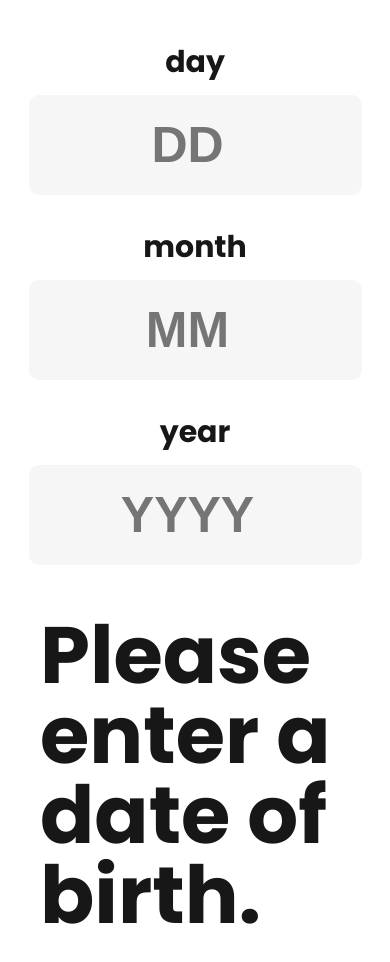
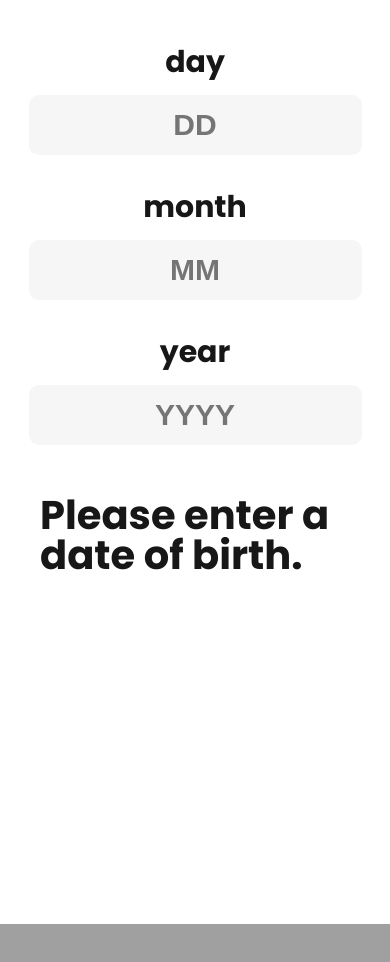
Before and after one commit to Rasgrin/age-detective, a React (Vite) app: page / in a window 390 px wide. Shown: the top 962 px of the page. After the commit the page ends 924 px from the top, so only its background shows below. Built offline with nearby package versions, Linux system fonts and the light colour scheme.

Commit message:
responsive

```diff
--- a/src/components/inputs/inputs.scss
+++ b/src/components/inputs/inputs.scss
@@ -34,19 +34,21 @@
       border-radius: 10px;
       border: none;
       padding: 0 30px;
-      height: 100px;
 
-      font-size: 50px;
       font-weight: 600;
       background-color: #f6f6f6;
 
       @include mobile {
         text-align: center;
+        font-size: 30px;
         width: 70%;
+        height: 60px;
       }
 
       @include tablet {
         text-align: start;
+        font-size: 50px;
+        height: 100px;
         width: 160px;
       }
     }
--- a/src/components/result/result.scss
+++ b/src/components/result/result.scss
@@ -7,27 +7,36 @@
   font-size: 80px;
 
   h1 {
-    font-size: 80px;
-
-    line-height: 80px;
-
     @include mobile {
+      font-size: 40px;
       margin: 20px 40px;
+      line-height: 40px;
     }
 
     @include tablet {
       margin: 20px 0;
+      font-size: 80px;
+      line-height: 80px;
     }
 
     span {
-      font-size: 120px;
+      color: purple;
 
-      color: purple;
+      @include mobile {
+        font-size: 40px;
+        font-size: 50px;
+      }
+
+      @include tablet {
+        font-size: 120px;
+        font-size: 80px;
+      }
     }
   }
 
   .empty {
     max-width: inherit;
+
     h1 {
       margin-top: auto;
     }
--- a/src/index.scss
+++ b/src/index.scss
@@ -21,6 +21,17 @@
   button {
     font-family: "Poppins", sans-serif;
   }
+}
+
+// Hide arrows from input
+input::-webkit-outer-spin-button,
+input::-webkit-inner-spin-button {
+  -webkit-appearance: none;
+  margin: 0;
+}
+
+input[type="number"] {
+  -moz-appearance: textfield; /* Firefox */
 }
 
 // $themes: (
```
